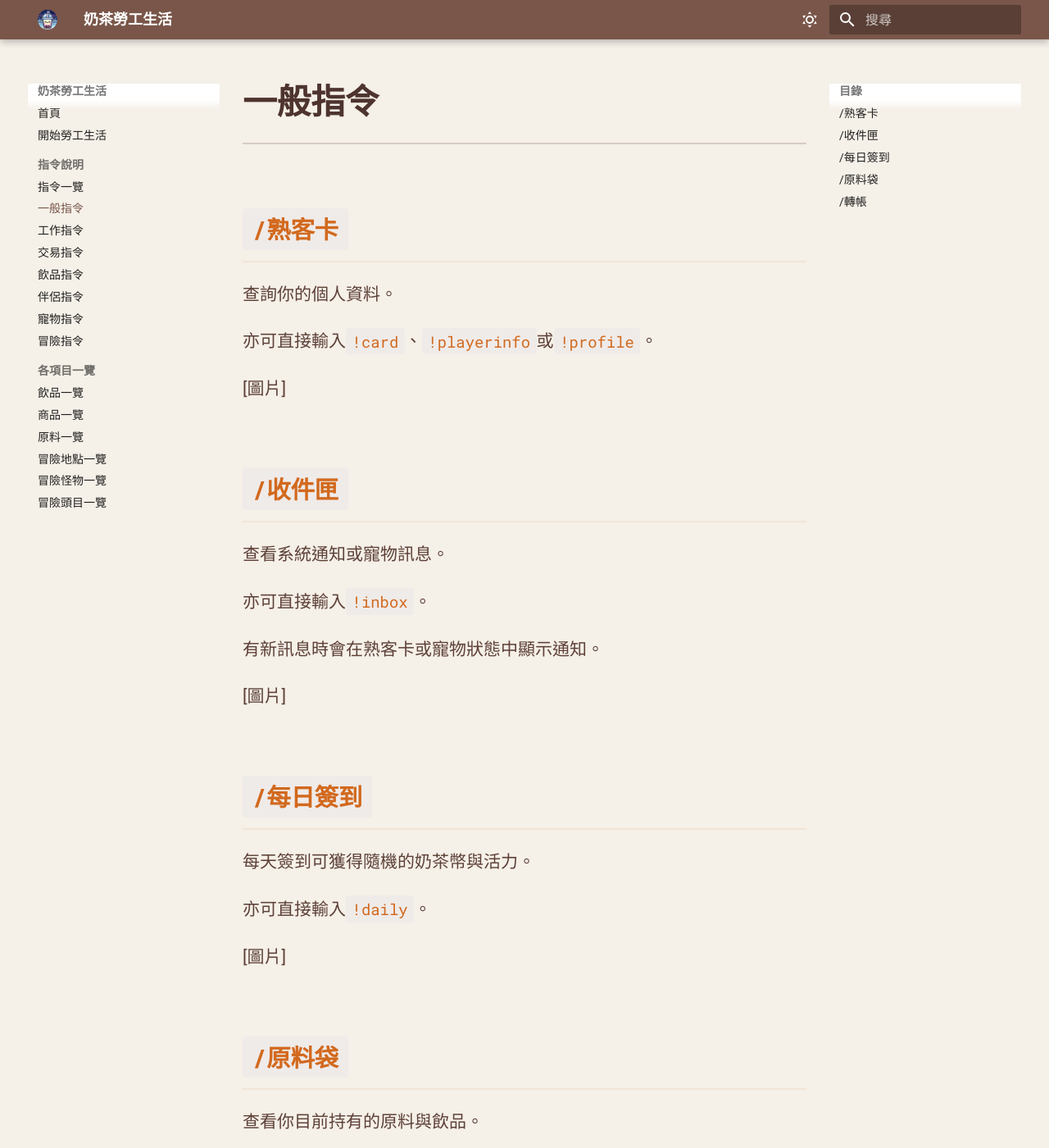
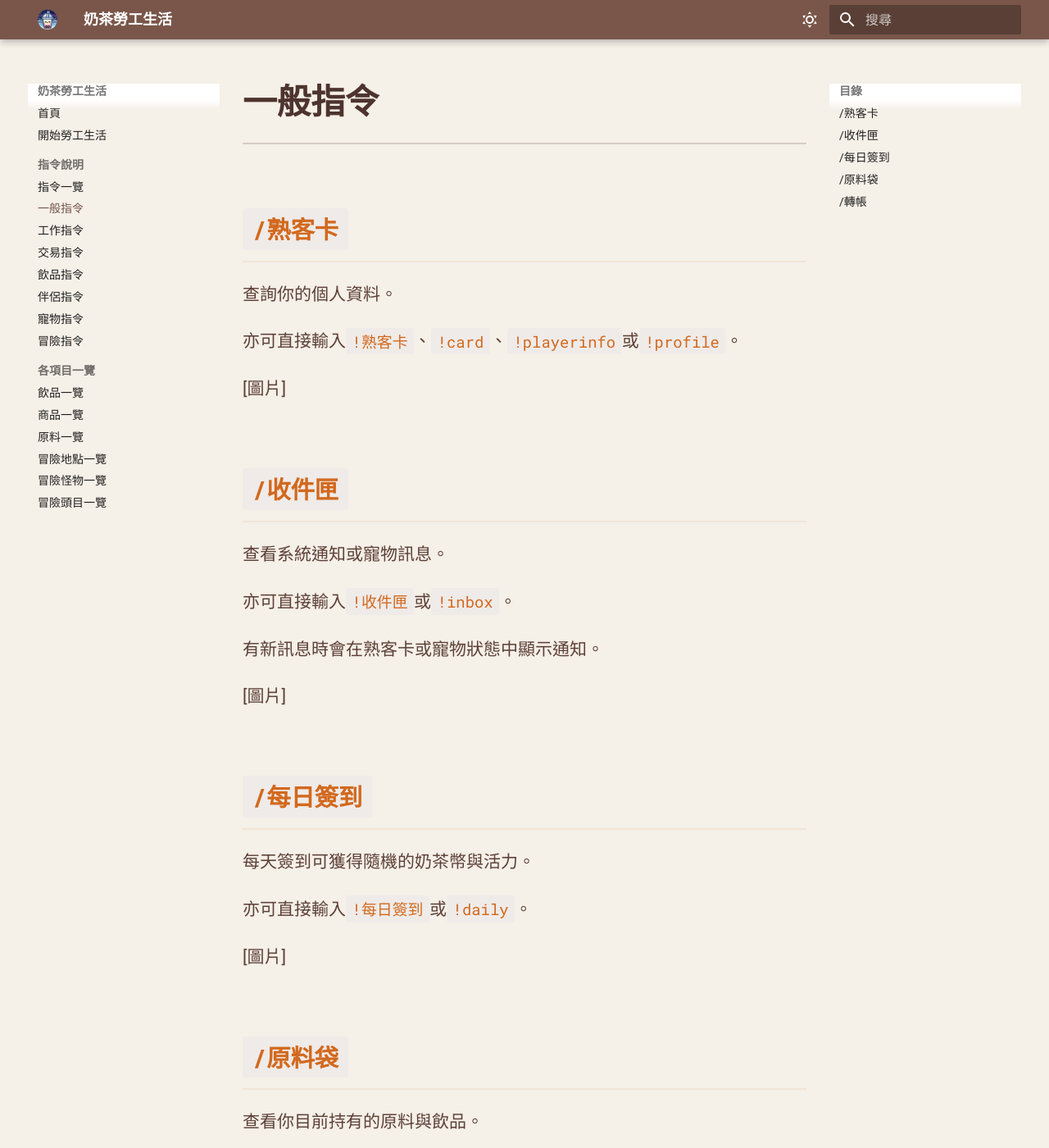
Before and after one commit to Chocochocococo/milktea-workerlife-wiki, an MkDocs documentation site: the page built from docs/command/commandfornormal.md, in a window 1280 px wide and 1400 px high. Shown: the whole window at 82% size. Built offline with MkDocs 1.6.1 and Material for MkDocs 9.7.7, drawn with Linux system fonts in a browser that asks for light colours.

Commit message:
Update commandfornormal.md

```diff
--- a/docs/command/commandfornormal.md
+++ b/docs/command/commandfornormal.md
@@ -1,14 +1,14 @@
 ## `/熟客卡`
 查詢你的個人資料。
 
-亦可直接輸入`!card`、`!playerinfo`或`!profile`。
+亦可直接輸入`!熟客卡`、`!card`、`!playerinfo`或`!profile`。
 
 [圖片]
 
 ## `/收件匣`
 查看系統通知或寵物訊息。
 
-亦可直接輸入`!inbox`。
+亦可直接輸入`!收件匣`或`!inbox`。
 
 有新訊息時會在熟客卡或寵物狀態中顯示通知。
 
@@ -17,14 +17,14 @@
 ## `/每日簽到`
 每天簽到可獲得隨機的奶茶幣與活力。
 
-亦可直接輸入`!daily`。
+亦可直接輸入`!每日簽到`或`!daily`。
 
 [圖片]
 
 ## `/原料袋`
 查看你目前持有的原料與飲品。
 
-亦可直接輸入`!inv`或`!bag`。
+亦可直接輸入`!原料袋`、`!inv`或`!bag`。
 
 [圖片]
 
```
